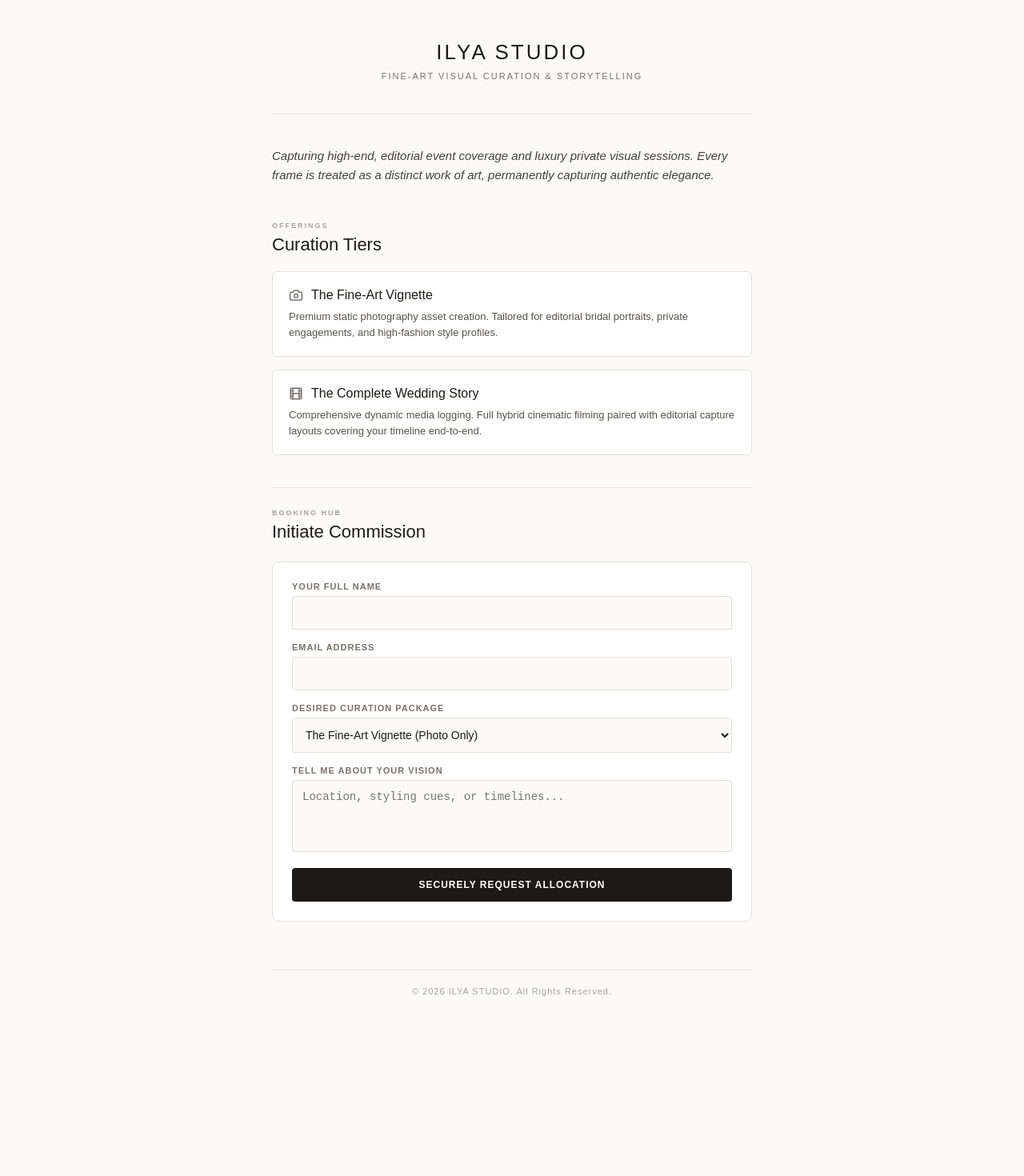
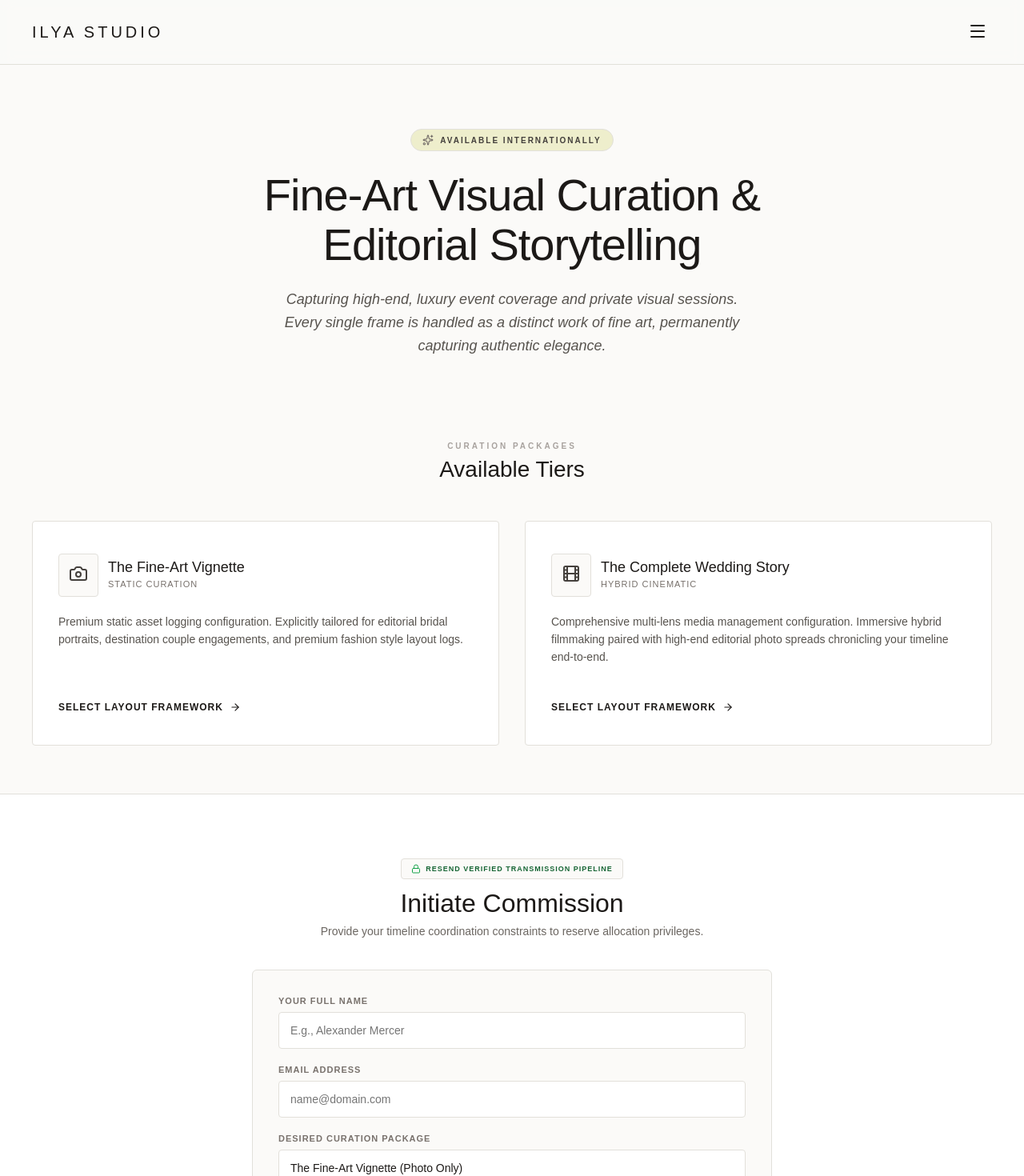
Before and after one commit to Younesouani/business-card-studio, a Next.js app: page / in a window 1280 px wide. Shown: the top 1470 px of the page at 80% size. Before the commit the page ends 1285 px from the top, so only its background shows below. Built offline with nearby package versions, Linux system fonts and the light colour scheme; a web font is replaced by a local one.

Commit message:
design: complete restoration of high-end editorial premium UI visual assets

```diff
--- a/src/app/page.tsx
+++ b/src/app/page.tsx
@@ -25,6 +25,7 @@ export default function PortfolioStudio() {
   const [submitted, setSubmitted] = useState(false);
   const [errorMessage, setErrorMessage] = useState('');
   const [runtimeCrash, setRuntimeCrash] = useState('');
+  const [mobileMenuOpen, setMobileMenuOpen] = useState(false);
 
   const [formData, setFormData] = useState({
     name: '',
@@ -33,7 +34,7 @@ export default function PortfolioStudio() {
     vision: ''
   });
 
-  // Intercept any silent client-side execution/hydration faults
+  // Catch any silent client-side execution/hydration faults visually
   useEffect(() => {
     const handleGlobalError = (event: ErrorEvent) => {
       setRuntimeCrash(`Hydration/Runtime Error: ${event.message}`);
@@ -42,17 +43,18 @@ export default function PortfolioStudio() {
     return () => window.removeEventListener('error', handleGlobalError);
   }, []);
 
-  const handleFormSubmit = async (e: React.FormEvent<HTMLFormElement>) => {
-    // Aggressively restrict standard HTML form reloads instantly
-    e.preventDefault();
-    e.stopPropagation();
+  // Formless pure client fetch execution execution
+  const executeSubmission = async () => {
+    if (!formData.name || !formData.email || !formData.vision) {
+      setErrorMessage('Please fill out all required fields.');
+      return;
+    }
 
     setLoading(true);
     setErrorMessage('');
     setSubmitted(false);
 
     try {
-      // Build absolute route target matching your updated api schema
       const baseHost = typeof window !== 'undefined' ? window.location.origin : '';
       const targetUrl = `${baseHost}/api/inquiry`;
 
@@ -80,103 +82,167 @@ export default function PortfolioStudio() {
   };
 
   return (
-    <div style={{ maxWidth: '600px', margin: '0 auto', padding: '20px', fontFamily: 'sans-serif', backgroundColor: '#fbfaf8', color: '#1c1917', minHeight: '100vh' }}>
+    <div style={{ backgroundColor: '#fbfaf8', color: '#1c1917', minHeight: '100vh', fontFamily: 'sans-serif' }}>
 
-      {/* Hydration Debug Alert Banner */}
+      {/* Global Client Hydration Guard Status Indicator */}
       {runtimeCrash && (
-        <div style={{ background: '#7f1d1d', color: '#fef2f2', padding: '16px', borderRadius: '6px', marginBottom: '20px', fontSize: '12px', wordBreak: 'break-all', fontFamily: 'monospace', border: '2px solid #ef4444' }}>
+        <div style={{ background: '#7f1d1d', color: '#fef2f2', padding: '16px', position: 'fixed', top: 0, left: 0, right: 0, zIndex: 9999, fontSize: '12px', wordBreak: 'break-all', fontFamily: 'monospace', borderBottom: '2px solid #ef4444' }}>
           ⚠️ CRITICAL CLIENT CRASH IN BUNDLE:<br/>{runtimeCrash}
         </div>
       )}
 
-      {/* Header / Brand */}
-      <header style={{ padding: '30px 0', borderBottom: '1px solid #e2e0da', marginBottom: '40px', textAlign: 'center' }}>
-        <h1 style={{ fontSize: '26px', fontWeight: 'normal', letterSpacing: '3px', textTransform: 'uppercase', color: '#1c1917', margin: 0 }}>
+      {/* Luxury Navigation Header */}
+      <nav style={{ borderBottom: '1px solid #e2e0da', backgroundColor: 'rgba(251, 250, 248, 0.8)', backdropFilter: 'blur(8px)', position: 'sticky', top: 0, zIndex: 50 }}>
+        <div style={{ maxWidth: '1200px', margin: '0 auto', padding: '0 24px', height: '80px', display: 'flex', alignItems: 'center', justifyContent: 'between' }}>
+
+          {/* Brand Identity */}
+          <div style={{ flex: 1 }}>
+            <span style={{ fontSize: '20px', fontWeight: 'normal', letterSpacing: '4px', textTransform: 'uppercase', color: '#1c1917' }}>
               ILYA STUDIO
+            </span>
+          </div>
+
+          {/* Desktop Navigation Links */}
+          <div style={{ display: 'none', md: 'flex', alignItems: 'center', gap: '32px' }}>
+            <a href="#philosophy" style={{ textDecoration: 'none', color: '#44403c', fontSize: '12px', textTransform: 'uppercase', letterSpacing: '2px', transition: 'color 0.2s' }}>Philosophy</a>
+            <a href="#curation" style={{ textDecoration: 'none', color: '#44403c', fontSize: '12px', textTransform: 'uppercase', letterSpacing: '2px', transition: 'color 0.2s' }}>Offerings</a>
+            <a href="#reserve" style={{ textDecoration: 'none', backgroundColor: '#1c1917', color: '#ffffff', padding: '10px 20px', fontSize: '11px', textTransform: 'uppercase', letterSpacing: '2px', fontWeight: 'bold', borderRadius: '2px' }}>Book Commission</a>
+          </div>
+
+          {/* Mobile Menu Toggle Interceptor Button */}
+          <button
+            onClick={() => setMobileMenuOpen(!mobileMenuOpen)}
+            style={{ display: 'block', md: 'none', background: 'none', border: 'none', cursor: 'pointer', color: '#1c1917' }}
+          >
+            {mobileMenuOpen ? <X size={24} /> : <Menu size={24} />}
+          </button>
+        </div>
+
+        {/* Mobile Dropdown Panel Menu Options */}
+        {mobileMenuOpen && (
+          <div style={{ display: 'block', md: 'none', borderTop: '1px solid #e2e0da', backgroundColor: '#fbfaf8', padding: '24px', position: 'absolute', width: '100%', left: 0, boxSizing: 'border-box' }}>
+            <div style={{ display: 'flex', flexDirection: 'column', gap: '20px' }}>
+              <a href="#philosophy" onClick={() => setMobileMenuOpen(false)} style={{ textDecoration: 'none', color: '#1c1917', fontSize: '14px', textTransform: 'uppercase', letterSpacing: '2px' }}>Philosophy</a>
+              <a href="#curation" onClick={() => setMobileMenuOpen(false)} style={{ textDecoration: 'none', color: '#1c1917', fontSize: '14px', textTransform: 'uppercase', letterSpacing: '2px' }}>Offerings</a>
+              <a href="#reserve" onClick={() => setMobileMenuOpen(false)} style={{ textDecoration: 'none', backgroundColor: '#1c1917', color: '#ffffff', textAlign: 'center', padding: '14px', fontSize: '12px', textTransform: 'uppercase', letterSpacing: '2px', fontWeight: 'bold' }}>Book Commission</a>
+            </div>
+          </div>
+        )}
+      </nav>
+
+      {/* Hero Content Section Layout */}
+      <header id="philosophy" style={{ maxWidth: '1200px', margin: '0 auto', padding: '80px 24px 60px 24px', textAlign: 'center' }}>
+        <div style={{ display: 'inline-flex', alignItems: 'center', gap: '8px', backgroundColor: '#eec', padding: '6px 14px', borderRadius: '30px', marginBottom: '24px', border: '1px solid #e2e0da' }}>
+          <Sparkles size={14} style={{ color: '#78716c' }} />
+          <span style={{ fontSize: '10px', textTransform: 'uppercase', letterSpacing: '2px', color: '#44403c', fontWeight: '600' }}>Available Internationally</span>
+        </div>
+        <h1 style={{ fontSize: 'clamp(32px, 6vw, 56px)', fontWeight: 'normal', letterSpacing: '-1px', lineHeight: '1.1', color: '#1c1917', maxWidth: '800px', margin: '0 auto 24px auto' }}>
+          Fine-Art Visual Curation & Editorial Storytelling
         </h1>
-        <p style={{ fontSize: '11px', textTransform: 'uppercase', letterSpacing: '2px', color: '#78716c', marginTop: '8px' }}>
-          Fine-Art Visual Curation & Storytelling
+        <p style={{ fontSize: 'clamp(15px, 2vw, 18px)', lineHeight: '1.6', color: '#57534e', maxWidth: '600px', margin: '0 auto', fontStyle: 'italic' }}>
+          Capturing high-end, luxury event coverage and private visual sessions. Every single frame is handled as a distinct work of fine art, permanently capturing authentic elegance.
         </p>
       </header>
 
-      {/* Main Philosophy Intro */}
-      <section style={{ marginBottom: '40px' }}>
-        <p style={{ fontSize: '15px', lineHeight: '1.6', color: '#44403c', fontStyle: 'italic' }}>
-          Capturing high-end, editorial event coverage and luxury private visual sessions. Every frame is treated as a distinct work of art, permanently capturing authentic elegance.
-        </p>
-      </section>
-
-      {/* Services Portfolio Overview */}
-      <section style={{ marginBottom: '40px' }}>
-        <div style={{ marginBottom: '20px' }}>
-          <span style={{ fontSize: '9px', textTransform: 'uppercase', letterSpacing: '2px', color: '#a8a29e', fontWeight: 'bold' }}>Offerings</span>
-          <h2 style={{ fontSize: '22px', fontWeight: 'normal', color: '#1c1917', marginTop: '4px' }}>Curation Tiers</h2>
+      {/* Services Portfolio Tiers Block Grid */}
+      <section id="curation" style={{ maxWidth: '1200px', margin: '0 auto', padding: '40px 24px 60px 24px' }}>
+        <div style={{ textAlign: 'center', marginBottom: '48px' }}>
+          <span style={{ fontSize: '10px', textTransform: 'uppercase', letterSpacing: '3px', color: '#a8a29e', fontWeight: 'bold' }}>Curation Packages</span>
+          <h2 style={{ fontSize: '28px', fontWeight: 'normal', color: '#1c1917', marginTop: '6px' }}>Available Tiers</h2>
         </div>
 
-        <div style={{ display: 'flex', flexDirection: 'column', gap: '16px' }}>
-          <div style={{ background: '#ffffff', padding: '20px', borderRadius: '6px', border: '1px solid #e2e0da' }}>
-            <div style={{ display: 'flex', alignItems: 'center', gap: '10px', marginBottom: '8px' }}>
-              <Camera style={{ width: '18px', height: '18px', color: '#78716c' }} />
-              <h3 style={{ fontSize: '16px', margin: 0, fontWeight: 'normal' }}>The Fine-Art Vignette</h3>
+        <div style={{ display: 'grid', gridTemplateColumns: 'repeat(auto-fit, minmax(300px, 1fr))', gap: '32px' }}>
+
+          {/* Tier Option 1 */}
+          <div style={{ background: '#ffffff', padding: '40px 32px', borderRadius: '4px', border: '1px solid #e2e0da', display: 'flex', flexDirection: 'column', justifyContent: 'space-between' }}>
+            <div>
+              <div style={{ display: 'flex', alignItems: 'center', gap: '12px', marginBottom: '20px' }}>
+                <div style={{ background: '#fbfaf8', padding: '12px', borderRadius: '4px', border: '1px solid #e2e0da' }}>
+                  <Camera style={{ width: '24px', height: '24px', color: '#44403c' }} />
                 </div>
-            <p style={{ fontSize: '13px', color: '#57534e', margin: 0, lineHeight: '1.5' }}>
-              Premium static photography asset creation. Tailored for editorial bridal portraits, private engagements, and high-fashion style profiles.
+                <div>
+                  <h3 style={{ fontSize: '18px', margin: 0, fontWeight: 'normal', color: '#1c1917' }}>The Fine-Art Vignette</h3>
+                  <span style={{ fontSize: '11px', textTransform: 'uppercase', color: '#78716c', letterSpacing: '1px' }}>Static Curation</span>
+                </div>
+              </div>
+              <p style={{ fontSize: '14px', color: '#57534e', lineHeight: '1.6', marginBottom: '24px' }}>
+                Premium static asset logging configuration. Explicitly tailored for editorial bridal portraits, destination couple engagements, and premium fashion style layout logs.
               </p>
             </div>
+            <a href="#reserve" style={{ textDecoration: 'none', display: 'flex', alignItems: 'center', gap: '8px', fontSize: '12px', fontWeight: 'bold', textTransform: 'uppercase', letterSpacing: '1px', color: '#1c1917', marginTop: '20px' }}>
+              Select Layout Framework <ArrowRight size={14} />
+            </a>
+          </div>
 
-          <div style={{ background: '#ffffff', padding: '20px', borderRadius: '6px', border: '1px solid #e2e0da' }}>
-            <div style={{ display: 'flex', alignItems: 'center', gap: '10px', marginBottom: '8px' }}>
-              <Film style={{ width: '18px', height: '18px', color: '#78716c' }} />
-              <h3 style={{ fontSize: '16px', margin: 0, fontWeight: 'normal' }}>The Complete Wedding Story</h3>
+          {/* Tier Option 2 */}
+          <div style={{ background: '#ffffff', padding: '40px 32px', borderRadius: '4px', border: '1px solid #e2e0da', display: 'flex', flexDirection: 'column', justifyContent: 'space-between' }}>
+            <div>
+              <div style={{ display: 'flex', alignItems: 'center', gap: '12px', marginBottom: '20px' }}>
+                <div style={{ background: '#fbfaf8', padding: '12px', borderRadius: '4px', border: '1px solid #e2e0da' }}>
+                  <Film style={{ width: '24px', height: '24px', color: '#44403c' }} />
                 </div>
-            <p style={{ fontSize: '13px', color: '#57534e', margin: 0, lineHeight: '1.5' }}>
-              Comprehensive dynamic media logging. Full hybrid cinematic filming paired with editorial capture layouts covering your timeline end-to-end.
+                <div>
+                  <h3 style={{ fontSize: '18px', margin: 0, fontWeight: 'normal', color: '#1c1917' }}>The Complete Wedding Story</h3>
+                  <span style={{ fontSize: '11px', textTransform: 'uppercase', color: '#78716c', letterSpacing: '1px' }}>Hybrid Cinematic</span>
+                </div>
+              </div>
+              <p style={{ fontSize: '14px', color: '#57534e', lineHeight: '1.6', marginBottom: '24px' }}>
+                Comprehensive multi-lens media management configuration. Immersive hybrid filmmaking paired with high-end editorial photo spreads chronicling your timeline end-to-end.
               </p>
             </div>
+            <a href="#reserve" style={{ textDecoration: 'none', display: 'flex', alignItems: 'center', gap: '8px', fontSize: '12px', fontWeight: 'bold', textTransform: 'uppercase', letterSpacing: '1px', color: '#1c1917', marginTop: '20px' }}>
+              Select Layout Framework <ArrowRight size={14} />
+            </a>
+          </div>
+
         </div>
       </section>
 
-      {/* Secure Booking Inquiry Hub */}
-      <section id="reserve" style={{ padding: '20px 0', borderTop: '1px solid #e2e0da', marginBottom: '40px' }}>
-        <div style={{ marginBottom: '24px' }}>
-          <span style={{ fontSize: '9px', textTransform: 'uppercase', letterSpacing: '2px', color: '#a8a29e', fontWeight: 'bold' }}>Booking Hub</span>
-          <h2 style={{ fontSize: '22px', fontWeight: 'normal', color: '#1c1917', marginTop: '4px' }}>Initiate Commission</h2>
+      {/* Formless Secure Inquiry Module Hub */}
+      <section id="reserve" style={{ borderTop: '1px solid #e2e0da', backgroundColor: '#ffffff', padding: '80px 24px' }}>
+        <div style={{ maxWidth: '650px', margin: '0 auto' }}>
+
+          <div style={{ textAlign: 'center', marginBottom: '40px' }}>
+            <div style={{ display: 'inline-flex', alignItems: 'center', gap: '6px', backgroundColor: '#fbfaf8', padding: '6px 12px', borderRadius: '4px', border: '1px solid #e2e0da', marginBottom: '12px' }}>
+              <Lock size={12} style={{ color: '#16a34a' }} />
+              <span style={{ fontSize: '9px', textTransform: 'uppercase', letterSpacing: '1px', color: '#166534', fontWeight: 'bold' }}>Resend Verified Transmission Pipeline</span>
+            </div>
+            <h2 style={{ fontSize: '32px', fontWeight: 'normal', color: '#1c1917', margin: 0 }}>Initiate Commission</h2>
+            <p style={{ fontSize: '14px', color: '#6b6661', marginTop: '8px' }}>Provide your timeline coordination constraints to reserve allocation privileges.</p>
           </div>
 
-        <form
-          onSubmit={handleFormSubmit}
-          style={{ background: '#ffffff', padding: '24px', borderRadius: '8px', border: '1px solid #e2e0da' }}
-        >
-          <div style={{ display: 'flex', flexDirection: 'column', gap: '16px' }}>
+          {/* Formless <div> Block Base to completely nullify Mobile Browser GET overrides */}
+          <div style={{ background: '#fbfaf8', padding: '32px', borderRadius: '6px', border: '1px solid #e2e0da' }}>
+            <div style={{ display: 'flex', flexDirection: 'column', gap: '20px' }}>
 
               <div>
-              <label style={{ display: 'block', fontSize: '11px', textTransform: 'uppercase', letterSpacing: '1px', color: '#78716c', marginBottom: '6px', fontWeight: '600' }}>Your Full Name</label>
+                <label style={{ display: 'block', fontSize: '11px', textTransform: 'uppercase', letterSpacing: '1px', color: '#78716c', marginBottom: '8px', fontWeight: '600' }}>Your Full Name</label>
                 <input
                   type="text"
-                required
+                  placeholder="E.g., Alexander Mercer"
                   value={formData.name}
                   onChange={(e) => setFormData({...formData, name: e.target.value})}
-                style={{ width: '100%', padding: '12px', background: '#fbfaf8', border: '1px solid #e2e0da', borderRadius: '4px', fontSize: '14px', boxSizing: 'border-box', color: '#1c1917' }}
+                  style={{ width: '100%', padding: '14px', background: '#ffffff', border: '1px solid #e2e0da', borderRadius: '4px', fontSize: '14px', boxSizing: 'border-box', color: '#1c1917' }}
                 />
               </div>
 
               <div>
-              <label style={{ display: 'block', fontSize: '11px', textTransform: 'uppercase', letterSpacing: '1px', color: '#78716c', marginBottom: '6px', fontWeight: '600' }}>Email Address</label>
+                <label style={{ display: 'block', fontSize: '11px', textTransform: 'uppercase', letterSpacing: '1px', color: '#78716c', marginBottom: '8px', fontWeight: '600' }}>Email Address</label>
                 <input
                   type="email"
-                required
+                  placeholder="name@domain.com"
                   value={formData.email}
                   onChange={(e) => setFormData({...formData, email: e.target.value})}
-                style={{ width: '100%', padding: '12px', background: '#fbfaf8', border: '1px solid #e2e0da', borderRadius: '4px', fontSize: '14px', boxSizing: 'border-box', color: '#1c1917' }}
+                  style={{ width: '100%', padding: '14px', background: '#ffffff', border: '1px solid #e2e0da', borderRadius: '4px', fontSize: '14px', boxSizing: 'border-box', color: '#1c1917' }}
                 />
               </div>
 
               <div>
-              <label style={{ display: 'block', fontSize: '11px', textTransform: 'uppercase', letterSpacing: '1px', color: '#78716c', marginBottom: '6px', fontWeight: '600' }}>Desired Curation Package</label>
+                <label style={{ display: 'block', fontSize: '11px', textTransform: 'uppercase', letterSpacing: '1px', color: '#78716c', marginBottom: '8px', fontWeight: '600' }}>Desired Curation Package</label>
                 <select
                   value={formData.package}
                   onChange={(e) => setFormData({...formData, package: e.target.value})}
-                style={{ width: '100%', padding: '12px', background: '#fbfaf8', border: '1px solid #e2e0da', borderRadius: '4px', fontSize: '14px', boxSizing: 'border-box', color: '#1c1917' }}
+                  style={{ width: '100%', padding: '14px', background: '#ffffff', border: '1px solid #e2e0da', borderRadius: '4px', fontSize: '14px', boxSizing: 'border-box', color: '#1c1917', appearance: 'none', WebkitAppearance: 'none' }}
                 >
                   <option value="vignette">The Fine-Art Vignette (Photo Only)</option>
                   <option value="editorial">The Complete Wedding Story (Hybrid Cinematic)</option>
@@ -184,27 +250,24 @@ export default function PortfolioStudio() {
               </div>
 
               <div>
-              <label style={{ display: 'block', fontSize: '11px', textTransform: 'uppercase', letterSpacing: '1px', color: '#78716c', marginBottom: '6px', fontWeight: '600' }}>Tell Me About Your Vision</label>
+                <label style={{ display: 'block', fontSize: '11px', textTransform: 'uppercase', letterSpacing: '1px', color: '#78716c', marginBottom: '8px', fontWeight: '600' }}>Tell Me About Your Creative Vision</label>
                 <textarea
-                rows={4}
-                required
-                placeholder="Location, styling cues, or timelines..."
+                  rows={5}
+                  placeholder="Specify location dynamics, aesthetic direction preferences, scheduling profiles..."
                   value={formData.vision}
                   onChange={(e) => setFormData({...formData, vision: e.target.value})}
-                style={{ width: '100%', padding: '12px', background: '#fbfaf8', border: '1px solid #e2e0da', borderRadius: '4px', fontSize: '14px', resize: 'none', boxSizing: 'border-box', color: '#1c1917' }}
+                  style={{ width: '100%', padding: '14px', background: '#ffffff', border: '1px solid #e2e0da', borderRadius: '4px', fontSize: '14px', resize: 'none', boxSizing: 'border-box', color: '#1c1917', lineHeight: '1.5' }}
                 />
               </div>
 
               <button
-              type="submit"
+                type="button"
                 disabled={loading}
-              onClick={(e) => {
-                if(loading) e.preventDefault();
-              }}
+                onClick={executeSubmission}
                 style={{
                   width: '100%',
                   cursor: loading ? 'not-allowed' : 'pointer',
-                padding: '14px',
+                  padding: '16px',
                   backgroundColor: '#1c1917',
                   color: '#ffffff',
                   border: 'none',
@@ -212,31 +275,34 @@ export default function PortfolioStudio() {
                   fontSize: '12px',
                   fontWeight: 'bold',
                   textTransform: 'uppercase',
-                letterSpacing: '1px',
-                opacity: loading ? 0.6 : 1
+                  letterSpacing: '2px',
+                  opacity: loading ? 0.6 : 1,
+                  transition: 'background-color 0.2s, opacity 0.2s',
+                  marginTop: '10px'
                 }}
               >
-              {loading ? 'Sending Request...' : 'Securely Request Allocation'}
+                {loading ? 'Transmitting Request...' : 'Securely Request Allocation'}
               </button>
 
               {errorMessage && (
-              <div style={{ backgroundColor: '#fef2f2', color: '#991b1b', border: '1px solid #fca5a5', padding: '12px', borderRadius: '4px', fontSize: '13px', textAlign: 'center' }}>
+                <div style={{ backgroundColor: '#fef2f2', color: '#991b1b', border: '1px solid #fca5a5', padding: '14px', borderRadius: '4px', fontSize: '13px', textAlign: 'center', lineHeight: '1.4' }}>
                   {errorMessage}
                 </div>
               )}
 
               {submitted && (
-              <div style={{ backgroundColor: '#f0fdf4', color: '#166534', border: '1px solid #bbf7d0', padding: '12px', borderRadius: '4px', fontSize: '13px', textAlign: 'center', display: 'flex', alignItems: 'center', justifyContent: 'center', gap: '8px' }}>
-                <CheckCircle style={{ width: '16px', height: '16px', color: '#166534' }} /> Transmission Encrypted. Your date request is pending validation!
+                <div style={{ backgroundColor: '#f0fdf4', color: '#166534', border: '1px solid #bbf7d0', padding: '16px', borderRadius: '4px', fontSize: '13px', textAlign: 'center', display: 'flex', alignItems: 'center', justifyContent: 'center', gap: '8px', lineHeight: '1.4' }}>
+                  <CheckCircle style={{ width: '18px', height: '18px', color: '#166534', flexShrink: 0 }} /> Transmission Encrypted. Your date request is pending validation!
                 </div>
               )}
             </div>
-        </form>
+          </div>
+        </div>
       </section>
 
-      {/* Minimal Footer */}
-      <footer style={{ textAlign: 'center', padding: '20px 0', borderTop: '1px solid #e2e0da', color: '#a8a29e', fontSize: '11px', letterSpacing: '1px' }}>
-        © {new Date().getFullYear()} ILYA STUDIO. All Rights Reserved.
+      {/* Editorial Footer Layer */}
+      <footer style={{ borderTop: '1px solid #e2e0da', textAlign: 'center', padding: '40px 24px', color: '#a8a29e', fontSize: '11px', letterSpacing: '2px', backgroundColor: '#fbfaf8' }}>
+        © {new Date().getFullYear()} ILYA STUDIO. ALL RIGHTS RESERVED.
       </footer>
 
     </div>
```
Lines whose indentation alone changed are shown as unchanged.
